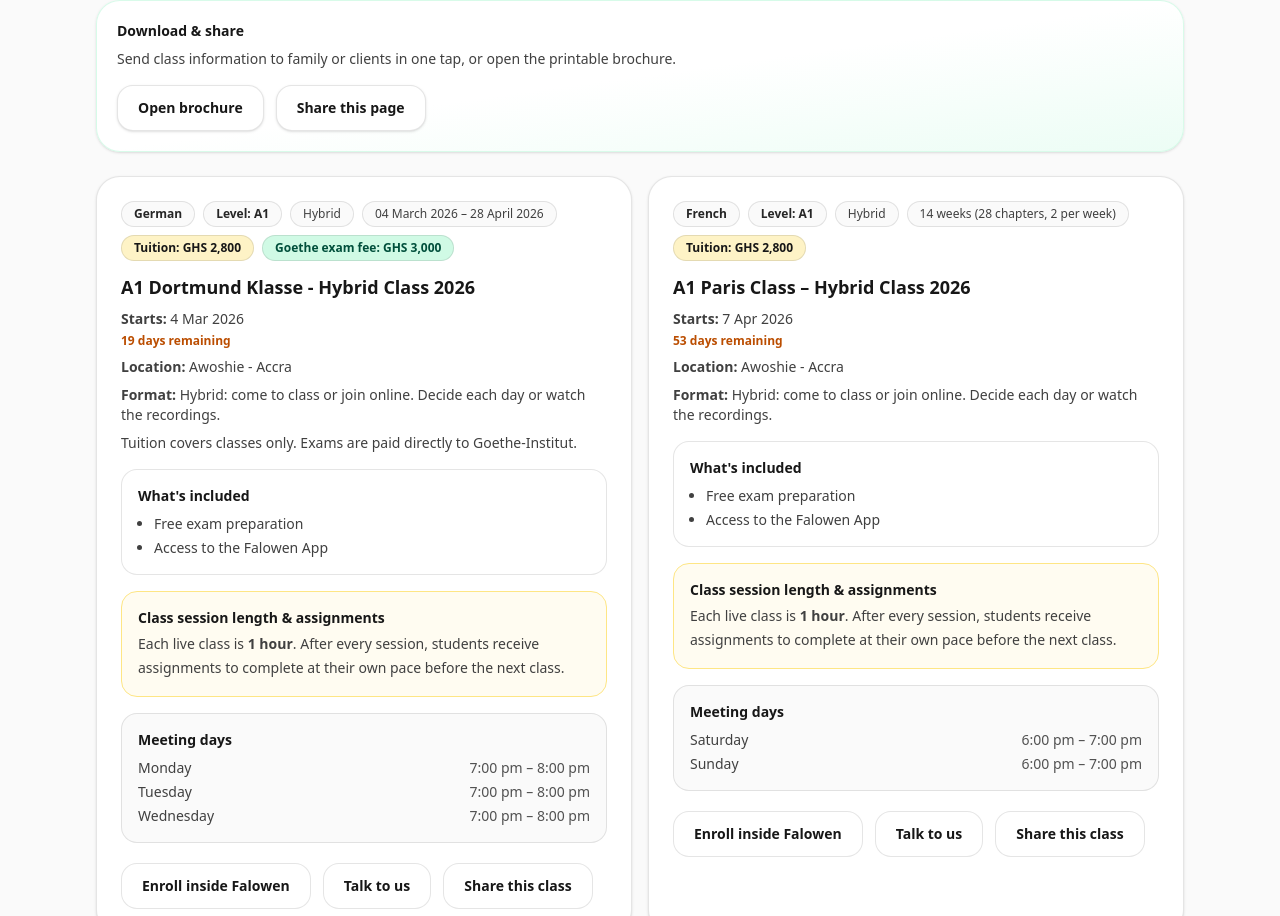
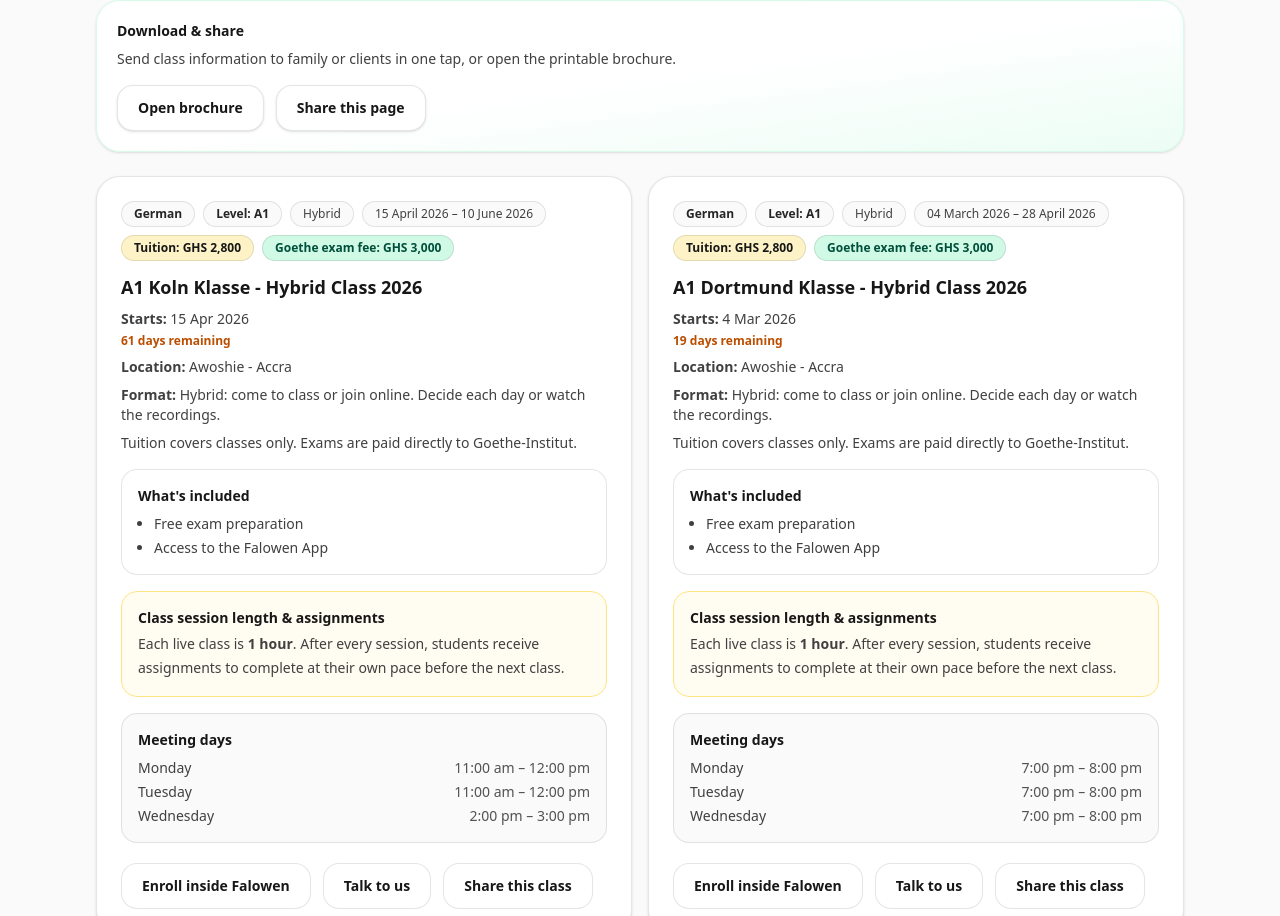
Before and after one commit to learngermanghana/learngermanghana-site, a Next.js app: page /classes in a window 1280 px wide. Shown: the part 946-1862 px from the top of the page. Built offline with nearby package versions, Linux system fonts and the light colour scheme.

Commit message:
Add A1 Koln Klasse cohort details for Apr-Jun 2026

```diff
--- a/src/data/content.ts
+++ b/src/data/content.ts
@@ -85,6 +85,24 @@ export type ClassItem = {
 };
 
 export const upcomingClasses: ClassItem[] = [
+  {
+    id: "A1-koln-2026-04-15",
+    title: "A1 Koln Klasse - Hybrid Class 2026",
+    language: "German",
+    level: "A1",
+    location: "Awoshie - Accra",
+    startDate: "2026-04-15",
+    format: "Hybrid: come to class or join online. Decide each day or watch the recordings.",
+    duration: "15 April 2026 – 10 June 2026",
+    scheduleSummary: "3x per week",
+    meetingDays: [
+      { day: "Monday", time: "11:00 am – 12:00 pm" },
+      { day: "Tuesday", time: "11:00 am – 12:00 pm" },
+      { day: "Wednesday", time: "2:00 pm – 3:00 pm" },
+    ],
+    bonus: ["Free exam preparation", "Access to the Falowen App"],
+    tuitionFee: 2800,
+  },
   {
     id: "A1-dortmund-2026-03-04",
     title: "A1 Dortmund Klasse - Hybrid Class 2026",
```
